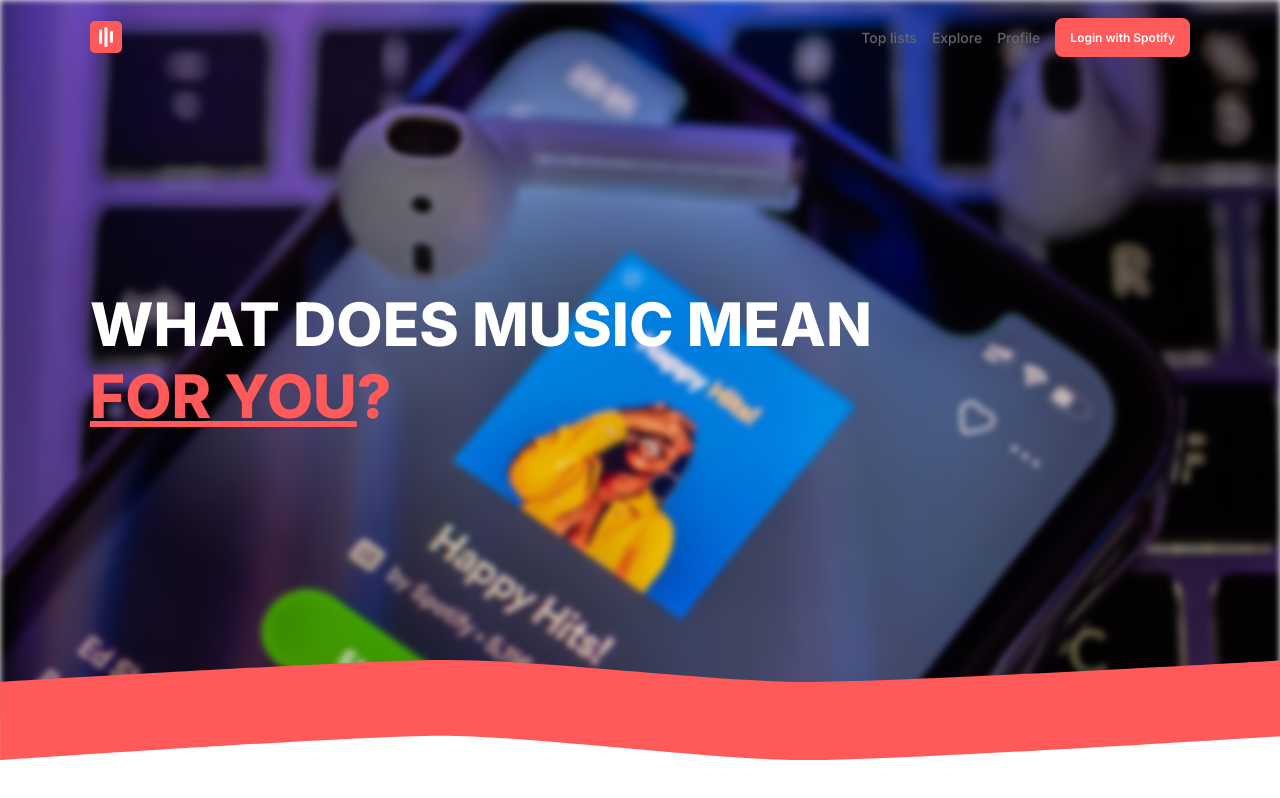
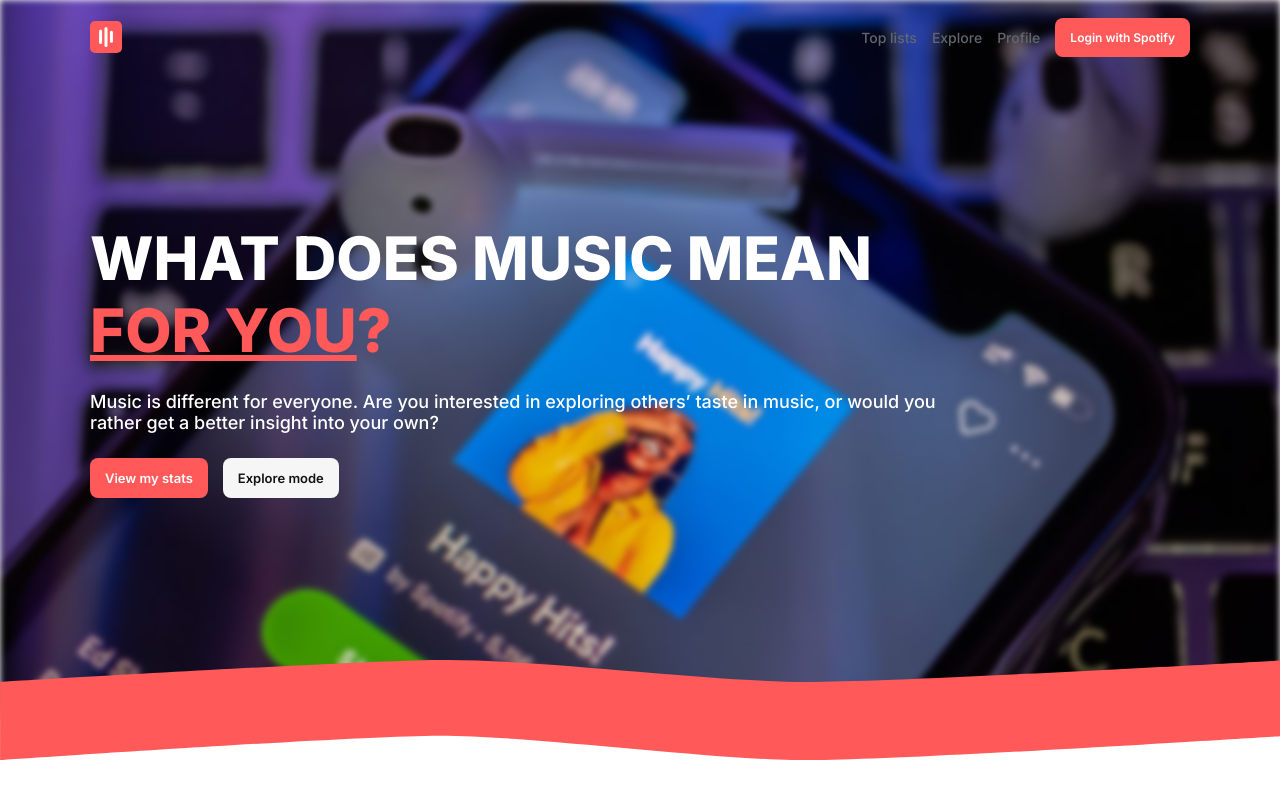
Before and after one commit to Poxie/newest-spotify-app, a Next.js app: page / in a window 1280 px wide. Built offline with nearby package versions, Linux system fonts and the light colour scheme.

Commit message:
Added buttons to home main page

```diff
--- a/components/home/HomeMainText.tsx
+++ b/components/home/HomeMainText.tsx
@@ -1,4 +1,5 @@
 import styles from '../../styles/Home.module.scss';
+import Button from '../button';
 
 export const HomeMainText = () => {
     return(
@@ -6,6 +7,20 @@ export const HomeMainText = () => {
             <h1>
                 What does music mean <br/> <span className={'highlighted'}><span className='underlined'>for you</span>?</span>
             </h1>
+            <p>
+                Music is different for everyone. Are you interested in exploring others’ taste in music, or would you rather get a better insight into your own?
+            </p>
+            <div className={styles['buttons']}>
+                <Button href={'/profile'}>
+                    View my stats
+                </Button>
+                <Button
+                    type={'secondary'}
+                    href={'/explore'}
+                >
+                    Explore mode
+                </Button>
+            </div>
         </div>
     )
 }
--- a/styles/Home.module.scss
+++ b/styles/Home.module.scss
@@ -17,6 +17,16 @@
         font-weight: 800;
         color: var(--text-light-primary);
     }
+    p {
+        font-size: 18px;
+        width: 80%;
+        color: var(--text-light-primary);
+        margin: var(--spacing-primary) 0;
+    }
+    .buttons {
+        display: flex;
+        gap: var(--spacing-secondary);
+    }
 }
 .background-image {
     position: absolute;
```
